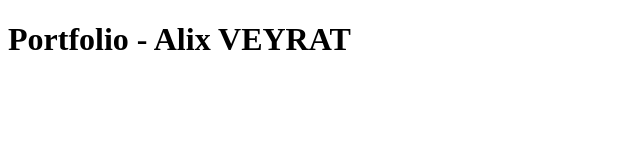
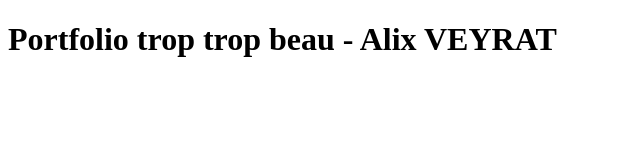
Before and after one commit to AlixV-Hub/alixv.Github.io, a plain HTML site: page index.html in a window 1280 px wide. Shown: the whole page, without its empty margins (0-640 px from the left). Drawn offline with Linux system fonts and the light colour scheme.

Commit message:
modification h1 trop trop beau

```diff
--- a/index.html
+++ b/index.html
@@ -6,6 +6,6 @@
     <title>Portfolio</title>
 </head>
 <body>
-    <h1>Portfolio - Alix VEYRAT</h1>
+    <h1>Portfolio trop trop beau - Alix VEYRAT</h1>
 </body>
 </html>
```
